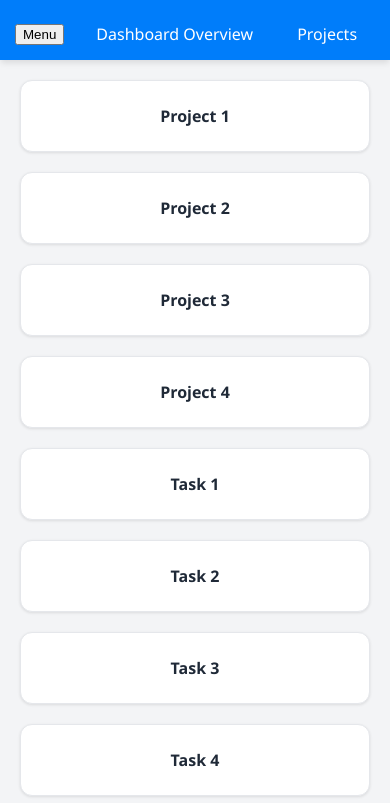
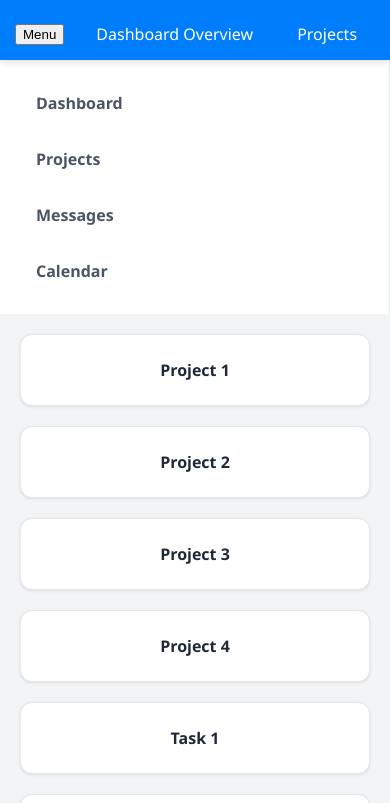
Before and after one commit to MChamuka/DevHub, a plain HTML site: page structure/index.html in a window 390 px wide. Both pictures are taken after a click on the button "Menu". Shown: the top 803 px of the page. Drawn offline with Linux system fonts and the light colour scheme.

Commit message:
script.js content added to toggle

```diff
--- a/structure/css/layout.css
+++ b/structure/css/layout.css
@@ -21,7 +21,11 @@ body {
     grid-column: 1 / 2; /* Locked to the left column */
     padding: 20px;
 }
-
+.main-sidebar.active {
+    display: block;
+    grid-column: 1 / 2;
+    background-color: var(--card-bg);
+}
 .content-area {
     grid-column: 2 / 3; /* Locked to the right column */
     padding: 20px 40px;
--- a/structure/script.js
+++ b/structure/script.js
@@ -0,0 +1,11 @@
+// 1. Find the elements on the page
+const menuBtn = document.getElementById('menu-btn');
+const sidebar = document.querySelector('.main-sidebar');
+
+// 2. Listen for a "click" on the menu button
+menuBtn.addEventListener('click', function() {
+
+    // 3. Toggle the "active" class on and off
+    sidebar.classList.toggle('active');
+
+});
```
